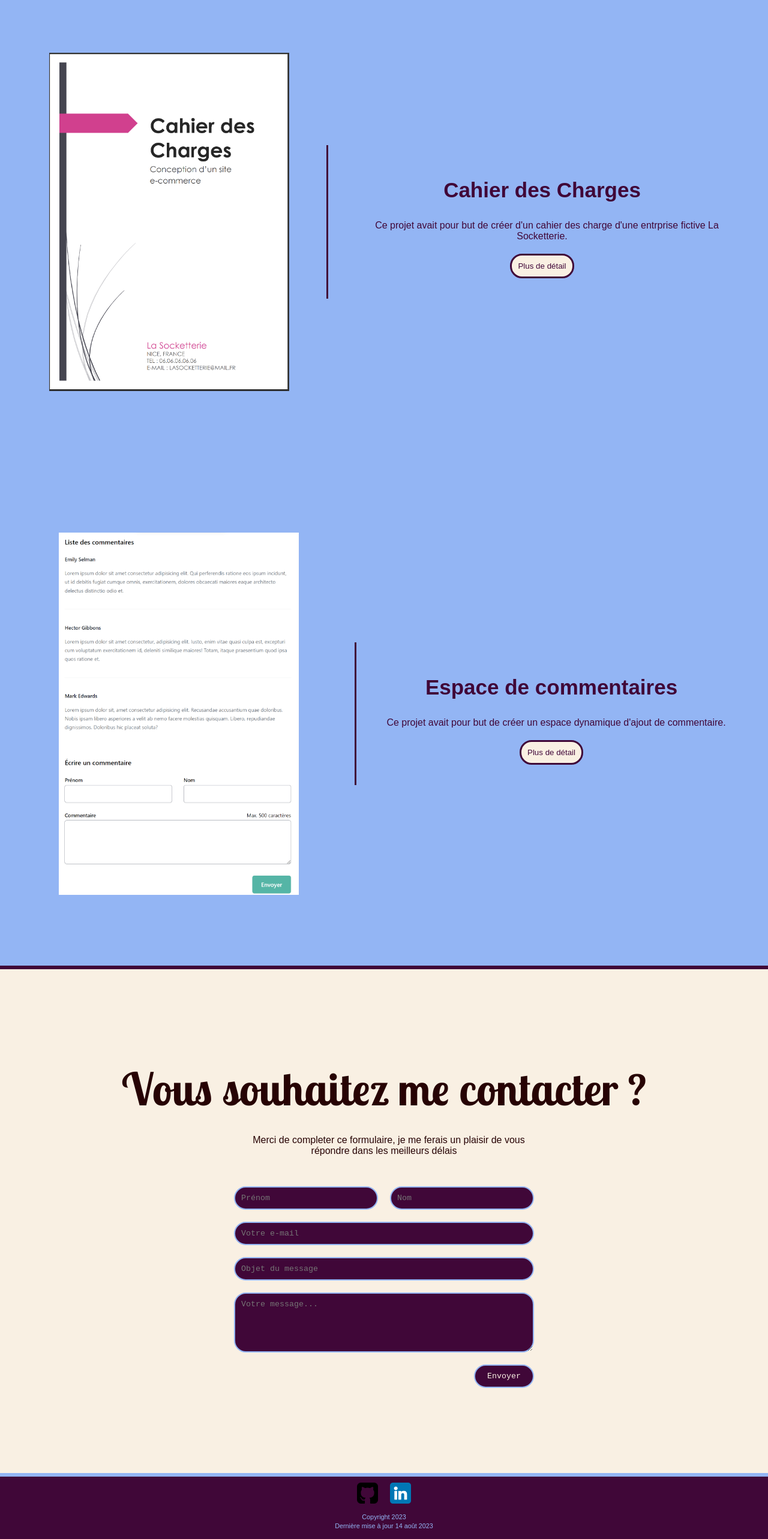
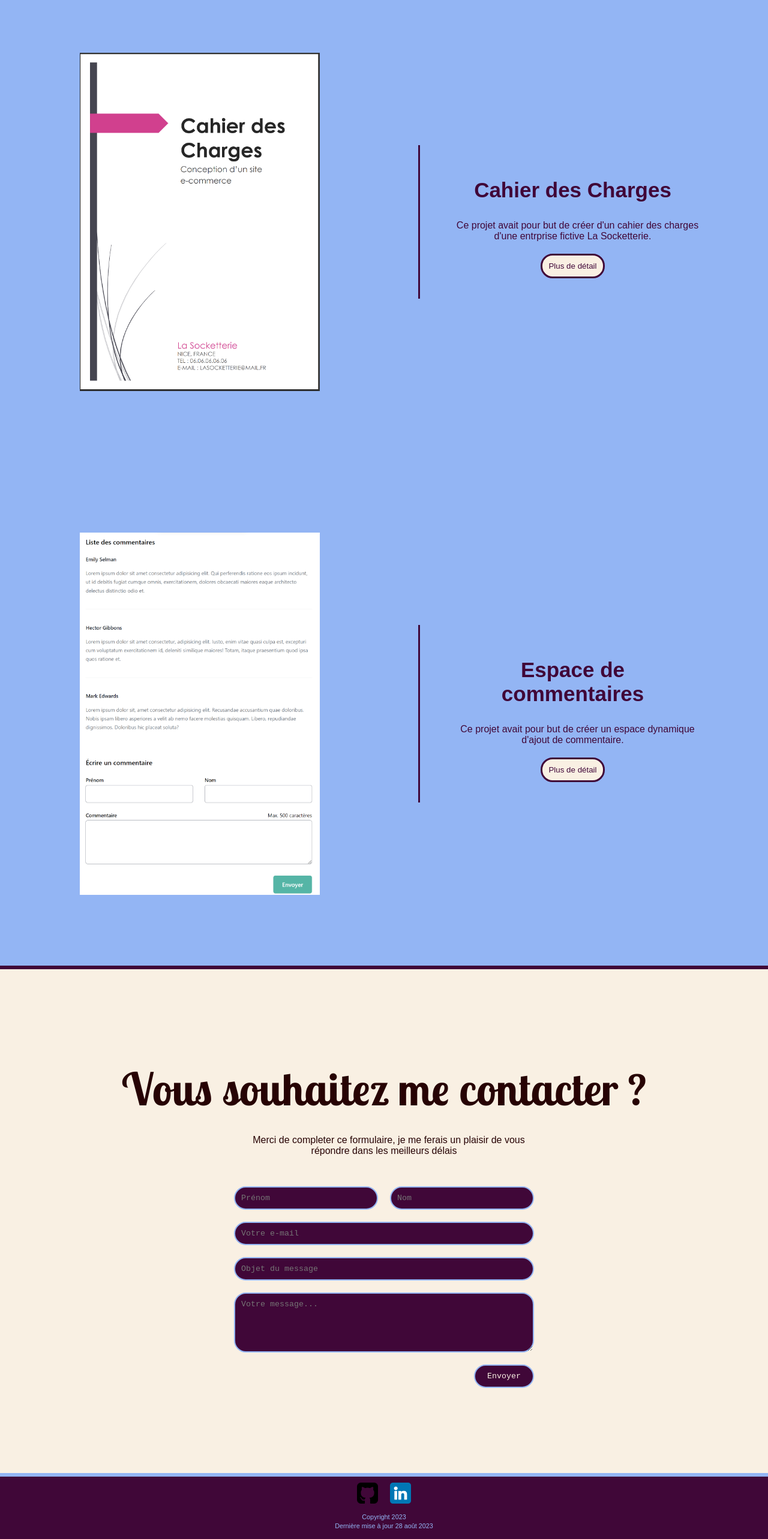
Before and after one commit to Bubolie/Portfolio, a Vue app: page / in a window 1280 px wide. Shown: the part 2629-5195 px from the top of the page at 60% size. Built offline with nearby package versions, Linux system fonts and the light colour scheme; a web font is replaced by a local one.

Commit message:
correction date de mise à jout et changement repartition image/texte des création

```diff
--- a/src/components/creation.vue
+++ b/src/components/creation.vue
@@ -91,7 +91,7 @@ const projects = [
   {
     title: "Cahier des Charges",
     description:
-      "Ce projet avait pour but de créer d'un cahier des charge d'une entrprise fictive La Socketterie.",
+      "Ce projet avait pour but de créer d'un cahier des charges d'une entrprise fictive La Socketterie.",
     image: "./src/assets/image/imageCDC.png",
     descriptionImage:
       "Page de couverture d'un cahier des charges pour la Socketterie en rose et noire",
@@ -170,10 +170,12 @@ export default {
   margin: 20px;
 }
 
+
 .creation__info {
   padding: 2%;
   text-align: center;
   border-left: solid #400738;
+  width: 40vw;
 }
 
 .creation__title {
--- a/src/components/footerComp.vue
+++ b/src/components/footerComp.vue
@@ -21,7 +21,7 @@
       <small
         >Copyright 2023 <br />
         Dernière mise à jour
-        <time datetime="2023-07-13">14 août 2023</time></small
+        <time datetime="2023-08-28">28 août 2023</time></small
       >
     </div>
   </footer>
```
